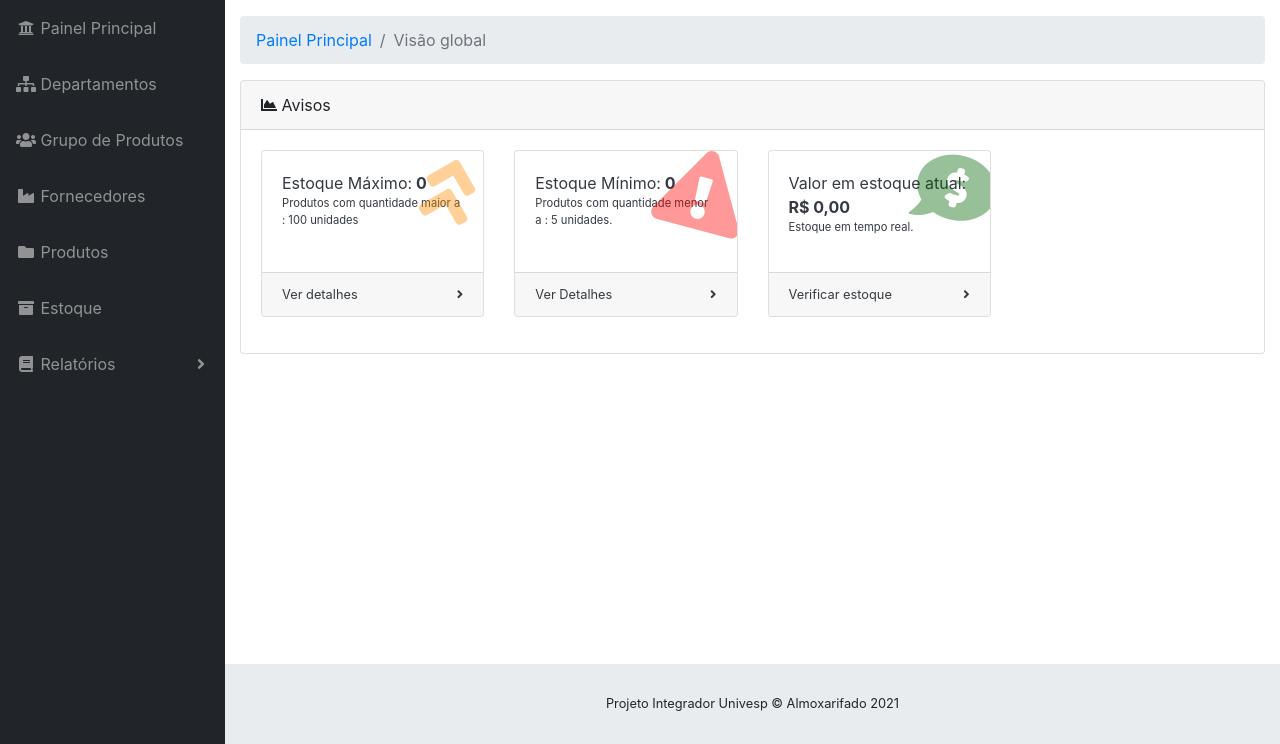
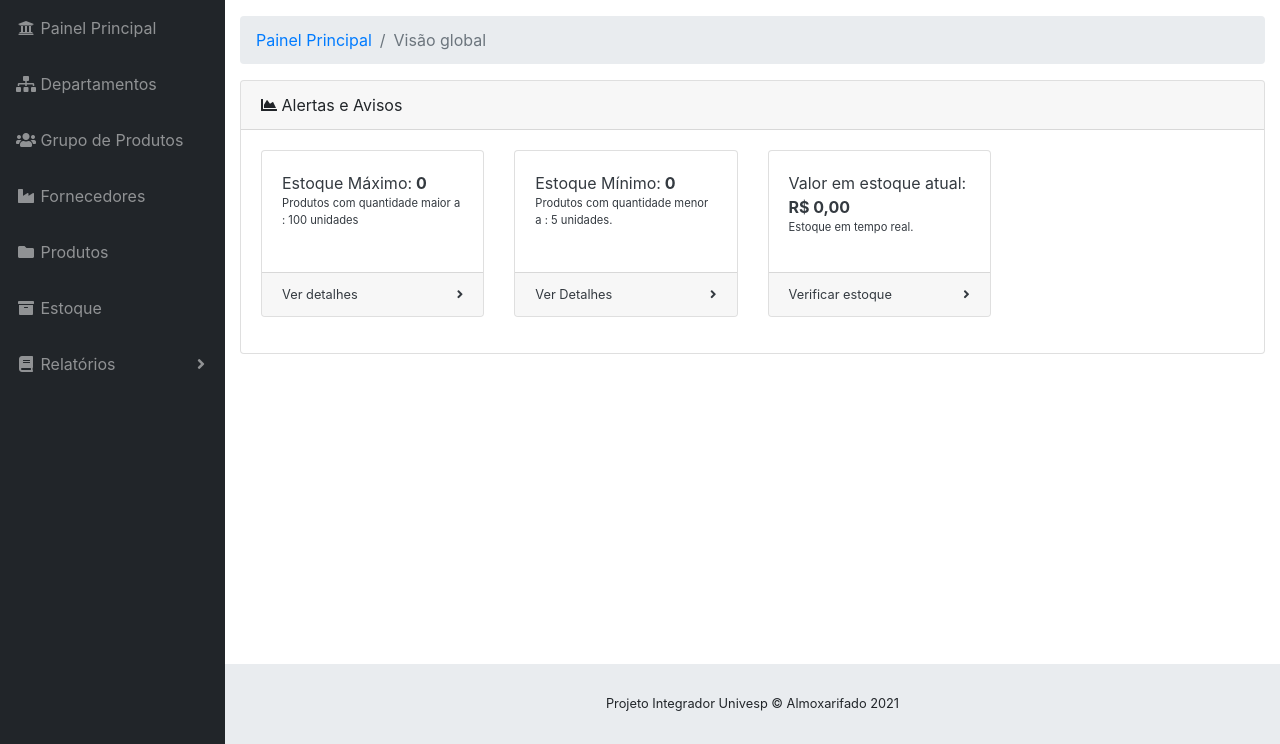
Before and after one commit to leilsonfrancelino/almoxarifado, a PHP site: page /view/painel.php in a window 1280 px wide. Shown: the part 57-801 px from the top of the page. Run offline with PHP 8.4, Linux system fonts and the light colour scheme; a user stored in the database is signed in; data that the repository does not hold is empty.

Commit message:
Ajustes no arquivo cards

```diff
--- a/view/cards.php
+++ b/view/cards.php
@@ -38,7 +38,7 @@ $result_total = mysqli_query($conexao, $sql_total);
 <div class="card mb-3">
     <div class="card-header">
         <i class="fas fa-chart-area"></i>
-        Avisos
+        Alertas e Avisos
     </div>
     <div class="card-body">
         <div class="row">
@@ -46,9 +46,6 @@ $result_total = mysqli_query($conexao, $sql_total);
             <div class="col-xl-3 col-sm-6 mb-3">
             <div class="card text-dark bg-outline-dark o-hidden h-100">
                     <div class="card-body">
-                        <div class="card-body-icon">
-                            <i class="fas fa-alto fa-fw fa-angle-double-up"></i>
-                        </div>
                         <div>Estoque Máximo:<strong><?php echo " " . $row_excesso; ?></strong></div>
                         <p style="font-size:70%;">Produtos com quantidade maior a : 100 unidades</p>
                     </div>
@@ -63,9 +60,6 @@ $result_total = mysqli_query($conexao, $sql_total);
             <div class="col-xl-3 col-sm-6 mb-3">
             <div class="card text-dark bg-outline-dark o-hidden h-100">
                     <div class="card-body">
-                        <div class="card-body-icon">
-                            <i class="fas fa-baixo fa-fw fa-exclamation-triangle"></i>
-                        </div>
                         <div>Estoque Mínimo:<strong><?php echo " " . $row_abaixo; ?></strong></div>
                         <p style="font-size:70%;">Produtos com quantidade menor a : 5 unidades. </p>
                     </div>
@@ -80,9 +74,6 @@ $result_total = mysqli_query($conexao, $sql_total);
             <div class="col-xl-3 col-sm-6 mb-3">
             <div class="card text-dark bg-outline-dark o-hidden h-100">
                     <div class="card-body">
-                        <div class="card-body-icon">
-                            <i class="fas fa-dinh fa-fw fa-comment-dollar"></i>
-                        </div>
                         <div>Valor em estoque atual:</div>
 
                         <!-- total estoque -->
```
